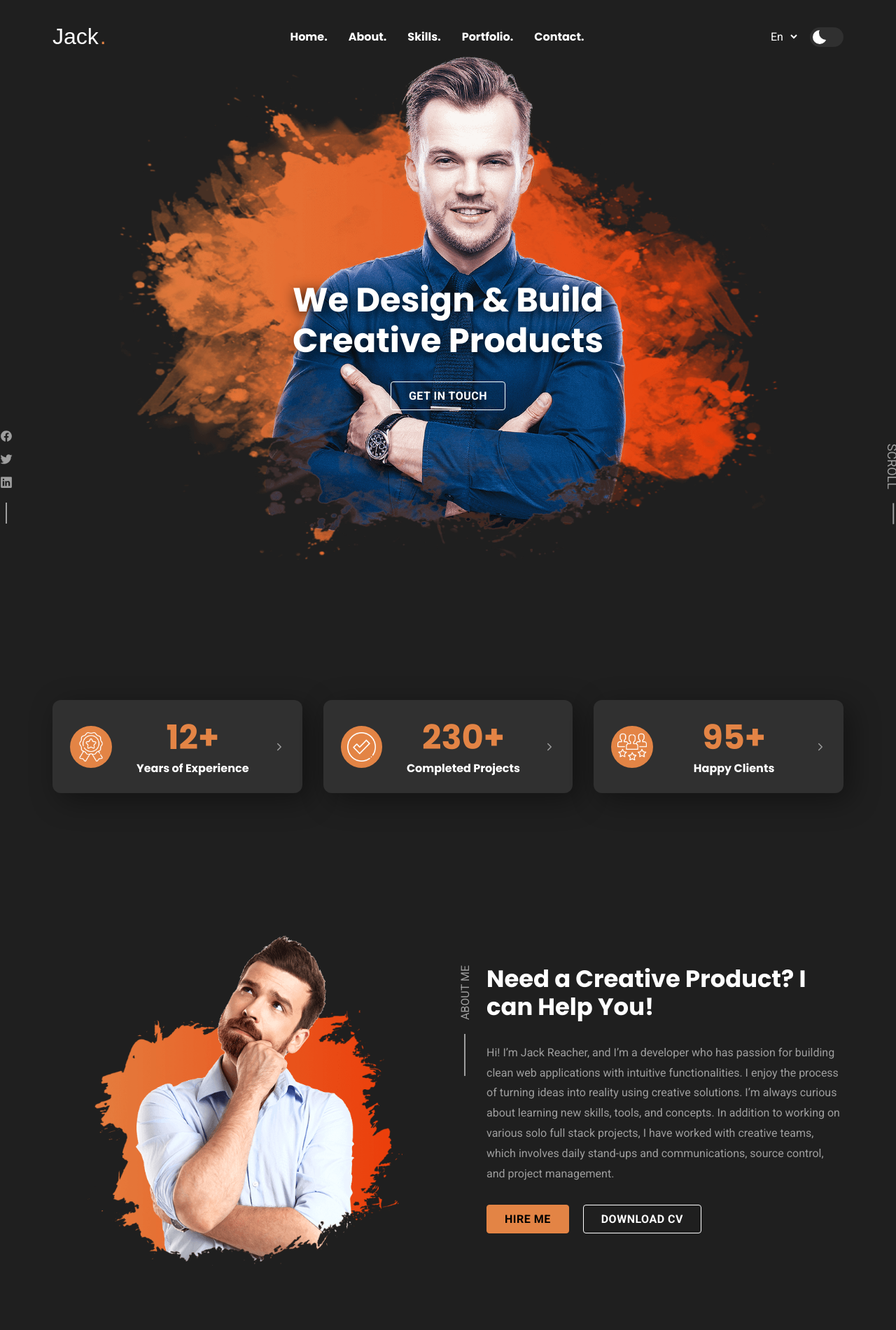
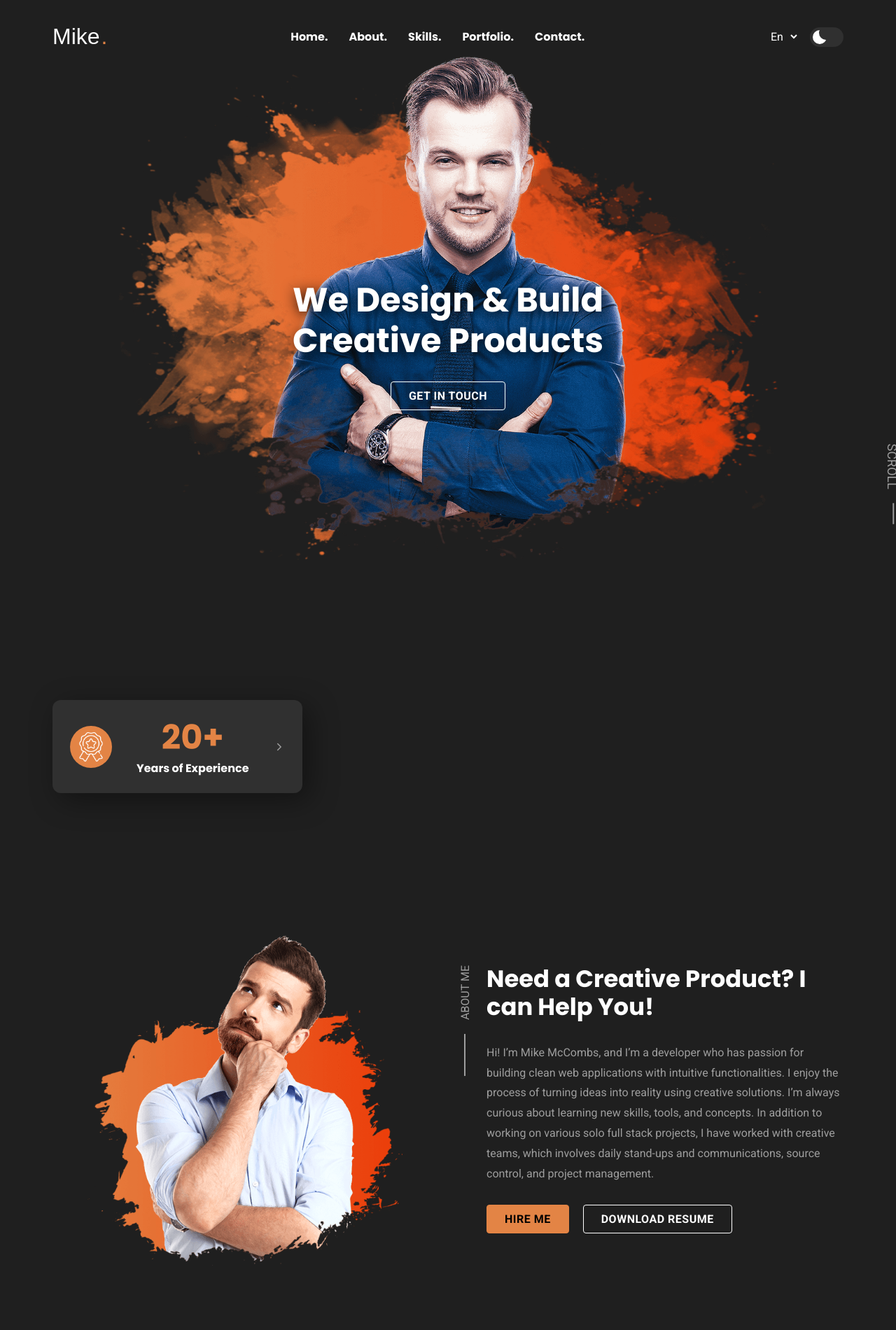
Before and after one commit to mike-mccombs/mike-mccombs.github.io, a plain HTML site: page index.html in a window 1280 px wide. Shown: the top 1900 px of the page at 70% size. Drawn offline with nearby package versions, Linux system fonts and the light colour scheme; a web font is replaced by a local one.

Commit message:
change github io site template to use personal info

```diff
--- a/index.html
+++ b/index.html
@@ -5,7 +5,7 @@
   <meta charset="UTF-8">
   <meta http-equiv="X-UA-Compatible" content="IE=edge">
   <meta name="viewport" content="width=device-width, initial-scale=1.0">
-  <title>Jack - personal portfolio</title>
+  <title>Mike - personal portfolio</title>
 
   <!--
     - favicon
@@ -37,7 +37,7 @@
     <div class="container">
 
       <h1 class="h1 logo">
-        <a href="#">Jack<span>.</span></a>
+        <a href="#">Mike<span>.</span></a>
       </h1>
 
       <div class="navbar-actions">
@@ -120,7 +120,7 @@
 
         </div>
 
-        <ul class="hero-social-list">
+<!--         <ul class="hero-social-list">
 
           <li>
             <a href="#" class="hero-social-link">
@@ -147,7 +147,7 @@
           </li>
 
         </ul>
-
+ -->
         <a href="#stats" class="scroll-down">Scroll</a>
 
       </section>
@@ -171,7 +171,7 @@
               </div>
 
               <h2 class="h2 card-title">
-                12+ <strong>Years of Experience</strong>
+                20+ <strong>Years of Experience</strong>
               </h2>
 
               <ion-icon name="chevron-forward-outline"></ion-icon>
@@ -179,7 +179,7 @@
             </a>
           </li>
 
-          <li>
+         <!--  <li>
             <a href="#" class="stats-card">
 
               <div class="card-icon">
@@ -194,8 +194,8 @@
 
             </a>
           </li>
-
-          <li>
+ -->
+         <!--  <li>
             <a href="#" class="stats-card">
 
               <div class="card-icon">
@@ -209,7 +209,7 @@
               <ion-icon name="chevron-forward-outline"></ion-icon>
 
             </a>
-          </li>
+           </li> -->
 
         </ul>
       </section>
@@ -236,7 +236,7 @@
           <h2 class="h3 section-title">Need a Creative Product? I can Help You!</h2>
 
           <p class="section-text">
-            Hi! I’m Jack Reacher, and I’m a developer who has passion for building clean web applications with intuitive
+            Hi! I’m Mike McCombs, and I’m a developer who has passion for building clean web applications with intuitive
             functionalities. I enjoy the process of turning ideas into reality using creative solutions. I’m always
             curious about
             learning new skills, tools, and concepts. In addition to working on various solo full stack projects, I have
@@ -247,7 +247,7 @@
           <div class="btn-group">
             <button class="btn btn-secondary">Hire me</button>
 
-            <button class="btn btn-primary">Download cv</button>
+            <button class="btn btn-primary">Download resume</button>
           </div>
 
         </div>
@@ -761,7 +761,7 @@
 
             </li>
 
-            <li>
+            <!-- <li>
               <ul class="contac-social-list">
 
                 <li>
@@ -797,7 +797,7 @@
                 </li>
 
               </ul>
-            </li>
+            </li> -->
 
           </ul>
 
@@ -890,7 +890,7 @@
       </p>
 
       <p class="copyright">
-        &copy; 2022 <a href="#">codewithsadee</a>. All rights reserved
+        &copy; <script>document.write( new Date().getFullYear() );</script>  <a href="#">codewithsadee</a>. All rights reserved
       </p>
 
     </div>
```
Also changed, not shown: 1 other file.
